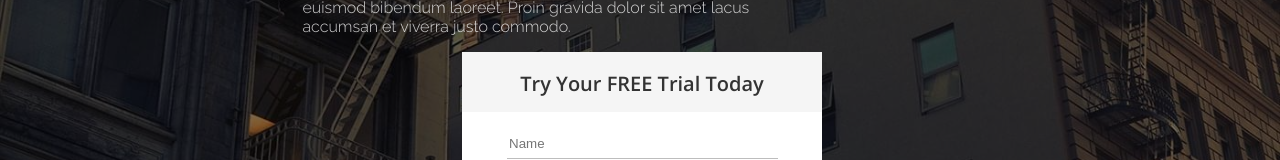
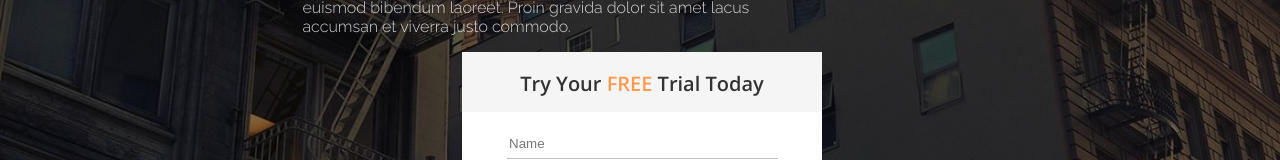
Before and after one commit to Tatsianazhylevich/Lesson-4, a plain HTML site: page index.html in a window 1280 px wide. Shown: the part 488-648 px from the top of the page. Drawn offline with nearby package versions, Linux system fonts and the light colour scheme.

Commit message:
Update index.html

```diff
--- a/index.html
+++ b/index.html
@@ -40,7 +40,7 @@
                 <p class="header__text">Lorem ipsum dolor sit amet, consectetur adipiscing elit. Aenean euismod bibendum laoreet. Proin gravida dolor sit amet lacus accumsan et viverra justo commodo.</p>
             </div>
             <div class="header__form">
-                    <div class="form__title"><h1 class="signup__title">Try Your <font>FREE</font> Trial Today</h1></div>
+                    <div class="form__title"><h1 class="signup__title">Try Your <font color="#ff9b51">FREE</font> Trial Today</h1></div>
                     <form class="form__signup" id="signup" action="../Lesson-4/form/header__form.xlsx">
                         <p class="signup signup--name"><input type="text" placeholder="Name" form="signup"></p>
                         <p class="signup signup--email"><input type="email" placeholder="Email" form="signup"> </p>
@@ -118,7 +118,6 @@
                         elit. Aenean euismod bibendum laoreet. Proin gravida
                         dolor sit amet lacus accumsan et viverra.</p>
                 </section>
-            </div>
             </div>
         </div>
         <div class="pricing" id="pricing">
```
